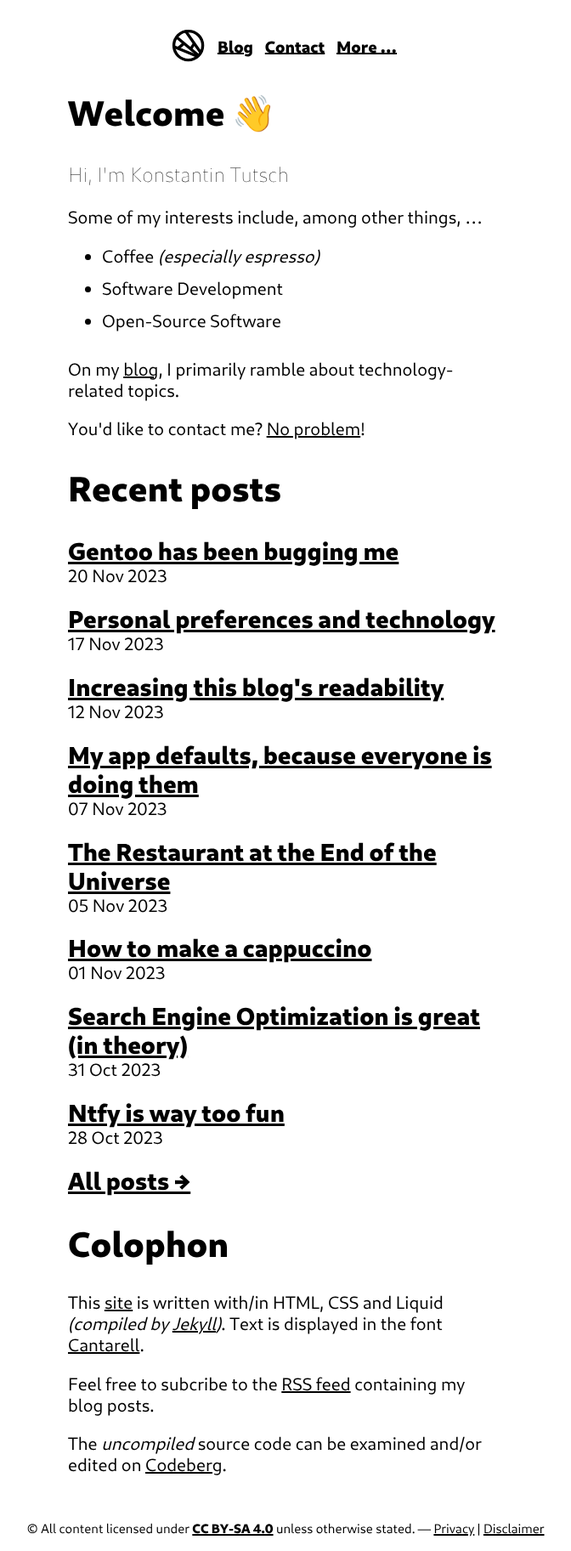
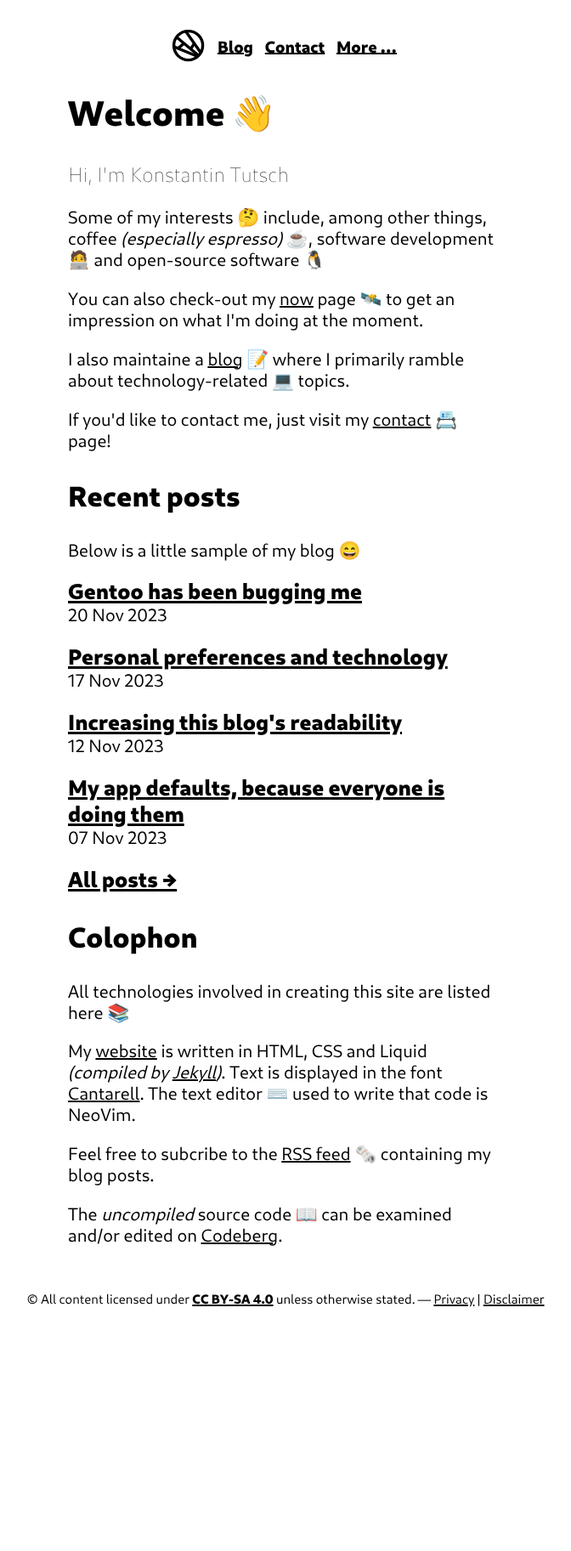
Before and after one commit to konstantintutsch/website, a Jekyll site: the page built from index.html, in a window 1280 px wide. Shown: the whole page at 85% size, without its empty margins (304-976 px from the left). Built offline with Jekyll 4.4.1, drawn with Linux system fonts in a browser that asks for light colours; after the commit the page ends 1555 px from its top, so only the background shows below that.

Commit message:
Add emojis + clean up design

```diff
--- a/_config.yml
+++ b/_config.yml
@@ -8,7 +8,7 @@ port: 8000
 host: 0.0.0.0
 
 # Blogging
-newest: 8
+newest: 4
 collections:
     posts:
         output: true
--- a/assets/css/style.css
+++ b/assets/css/style.css
@@ -176,7 +176,7 @@ del {
     margin-bottom: 1rem;
 }
 .preview-title {
-    font-size: 1.8rem;
+    font-size: 1.6rem;
     font-weight: var(--bold);
 }
 
--- a/blog/index.html
+++ b/blog/index.html
@@ -6,6 +6,8 @@ description: All blog posts by Konstantin Tutsch can be found on this page.
 
 {% include heading.html level=2 text=page.title %}
 
+<p>Here your list of all the blog posts that I have ever published! 😁</p>
+
 {% assign counter = 0 %}
 {% for post in site.posts %}
     {% include preview.html post=post %}
--- a/index.html
+++ b/index.html
@@ -12,22 +12,22 @@ Hi, I'm Konstantin Tutsch
 
 <article>
     <p>
-    Some of my interests include, among other things, …
-    </p>
-    <ul>
-        <li>Coffee <i>(especially espresso)</i></li>
-        <li>Software Development</li>
-        <li>Open-Source Software</li>
-    </ul>
-    <p>
-    On my <a href="/blog/">blog</a>, I primarily ramble about technology-related topics.
+    Some of my interests 🤔 include, among other things, coffee <i>(especially espresso)</i> ☕, software development 🧑‍💻 and open-source software 🐧
     </p>
     <p>
-    You'd like to contact me? <a href="/contact/">No problem</a>!
+    You can also check-out my <a href="/now/">now</a> page 🛰️ to get an impression on what I'm doing at the moment.
+    </p>
+    <p>
+    I also maintaine a <a href="/blog/">blog</a> 📝 where I primarily ramble about technology-related 💻 topics.
+    </p>
+    <p>
+    If you'd like to contact me, just visit my <a href="/contact/">contact</a> 📇 page!
     </p>
 </article>
 
-{% include heading.html level=2 text="Recent posts" %}
+{% include heading.html level=3 text="Recent posts" %}
+
+<p>Below is a little sample of my blog 😄</p>
 
 {% for post in site.posts limit:site.newest %}
     {% include preview.html post=post %}
@@ -35,17 +35,18 @@ Hi, I'm Konstantin Tutsch
 
 <a class="preview-title" href="/blog/">All posts →</a>
 
-{% include heading.html level=2 text="Colophon" %}
+{% include heading.html level=3 text="Colophon" %}
 
 <article>
+    <p>All technologies involved in creating this site are listed here 📚</p>
    <p>
-   This <a href="/Tag:Blog">site</a> is written with/in HTML, CSS and Liquid <i>(compiled by <a href="https://jekyllrb.com">Jekyll</a>)</i>. Text is displayed in the font <a href="https://cantarell.gnome.org/">Cantarell</a>.
+   My <a href="/Tag:Blog">website</a> is written in HTML, CSS and Liquid <i>(compiled by <a href="https://jekyllrb.com">Jekyll</a>)</i>. Text is displayed in the font <a href="https://cantarell.gnome.org/">Cantarell</a>. The text editor ⌨️ used to write that code is NeoVim.
    </p>
    <p>
-   Feel free to subcribe to the {% include social.html url="/feed.xml" name="RSS feed" %} containing my blog posts.
+   Feel free to subcribe to the {% include social.html url="/feed.xml" name="RSS feed" %} 🗞️ containing my blog posts.
    </p>
    <p>
-   The <i>uncompiled</i> source code can be examined and/or edited on <a href="https://codeberg.org/konstantintutsch/Website/">Codeberg</a>.
+   The <i>uncompiled</i> source code 📖 can be examined and/or edited on <a href="https://codeberg.org/konstantintutsch/Website/">Codeberg</a>.
    </p>
 </article>
 
--- a/links/index.html
+++ b/links/index.html
@@ -7,7 +7,7 @@ description: All links related to Konstantin Tutsch
 {% include heading.html level=2 text=page.title %}
 
 <p class="description">
-Are you looking for something? You will probably find it here.
+Are you looking for something? You will probably find it here. 🔖
 </p>
 
 {% include heading.html level=3 text="Website" %}
```
Also changed, not shown: contact/index.html (+4 -4 lines).
